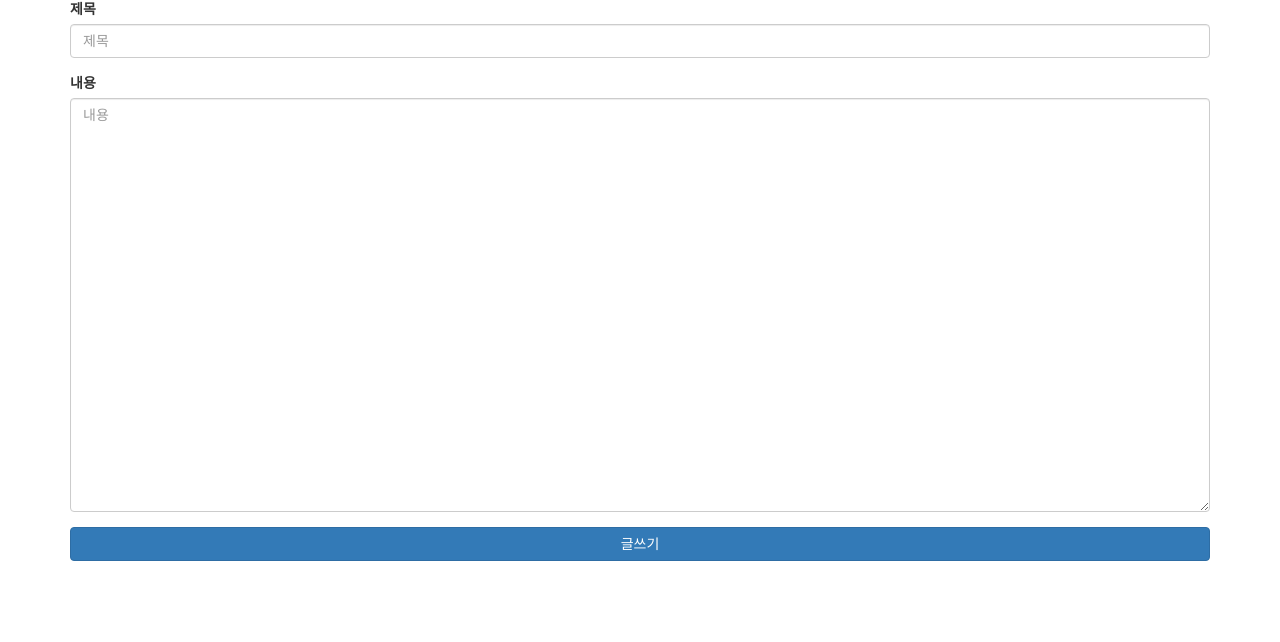
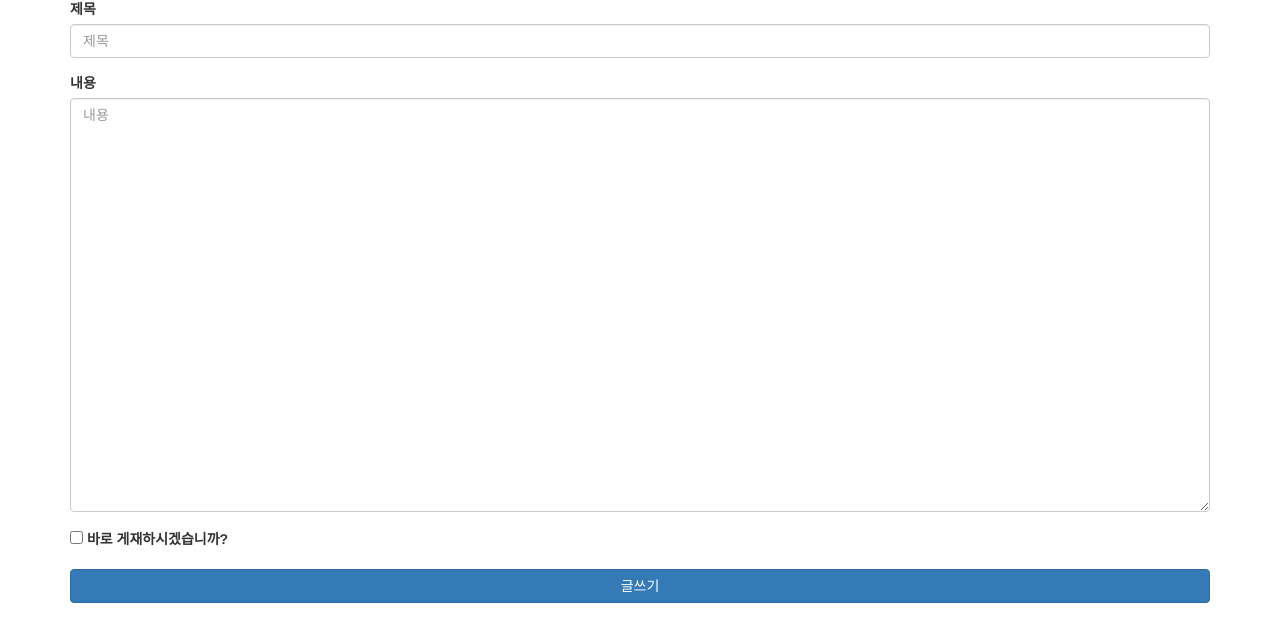
Before and after one commit to bookpark/Djangogirls, a Django app: page /post/add/ in a window 1280 px wide. Shown: the part 140-782 px from the top of the page. Run offline with Django 3.2, Linux system fonts and the light colour scheme; some libraries are stand-ins or nearby versions.

Commit message:
publish 여부를 묻는 체크박스 추가

```diff
--- a/djangogirls/templates/blog/post_form.html
+++ b/djangogirls/templates/blog/post_form.html
@@ -12,6 +12,11 @@
             <label for="input-content">내용</label>
             <textarea name="content" id="input-content" class="form-control" rows="20" placeholder="내용"></textarea>
         </div>
+        <div class="form-group">
+            <label>
+                <input name="check-checkbox" type="checkbox"> 바로 게재하시겠습니까?
+            </label>
+        </div>
         <button class="btn btn-primary btn-block">글쓰기</button>
     </form>
 {% endblock %}
```
